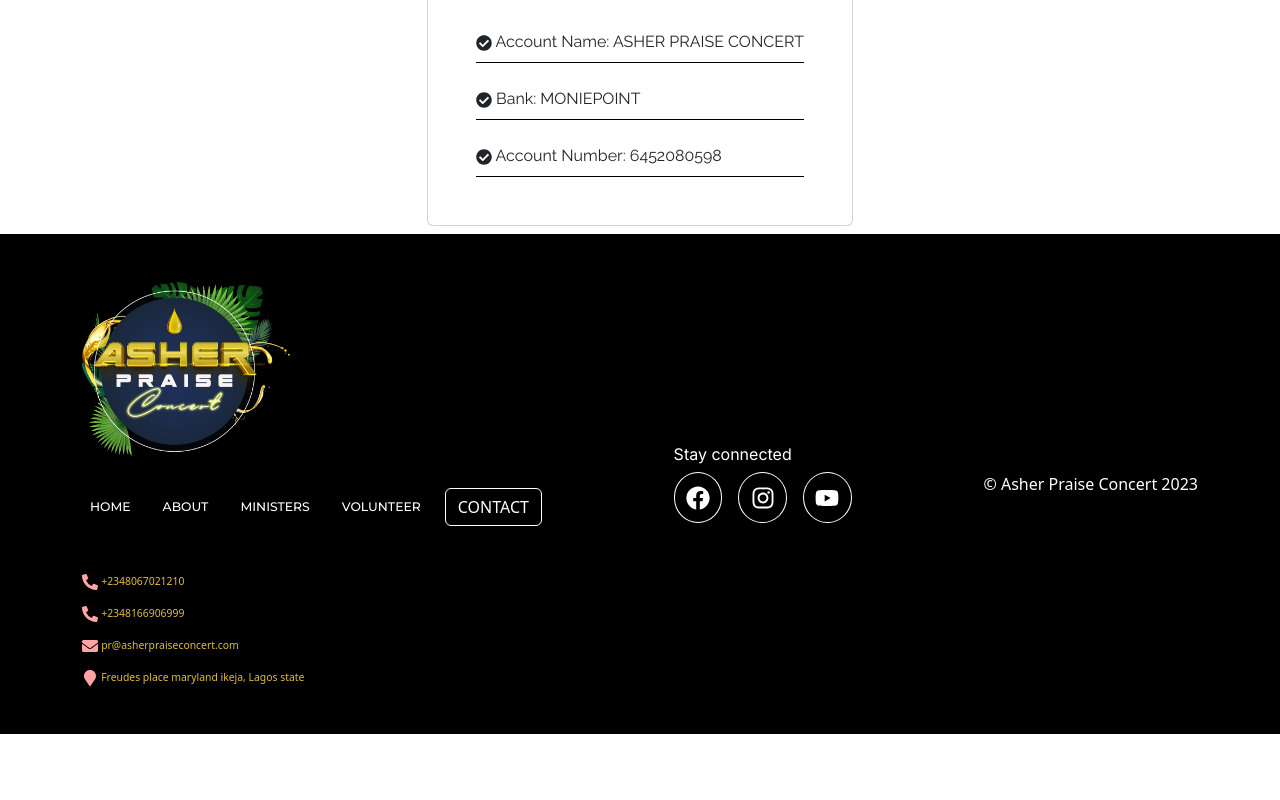
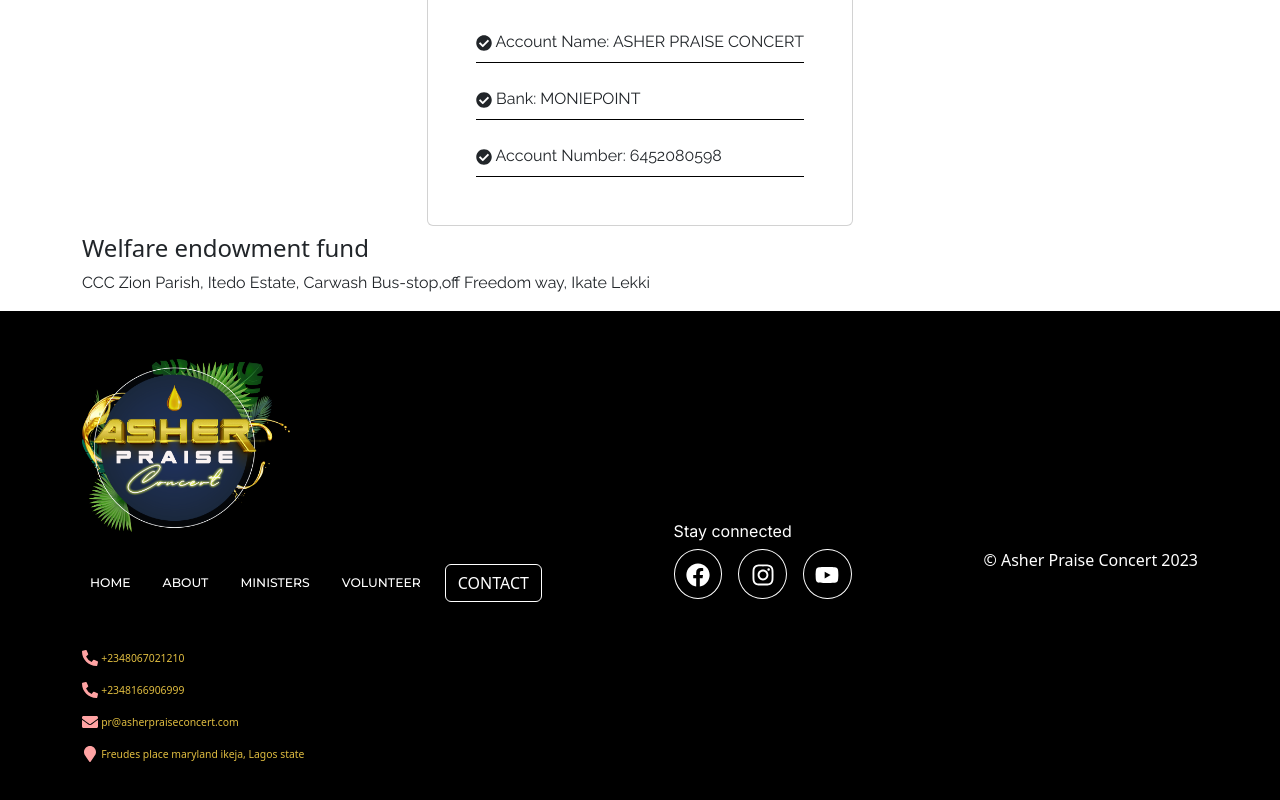
Before and after one commit to Harlloh/concert-landing-page, a React (Vite) app: page /give in a window 1280 px wide. Shown: the part 2247-3047 px from the top of the page. Before the commit the page ends 2981 px from the top, so only its background shows below. Built offline with nearby package versions, Linux system fonts and the light colour scheme.

Commit message:
endowement fund

```diff
--- a/src/components/give/Give.jsx
+++ b/src/components/give/Give.jsx
@@ -37,9 +37,9 @@
             this vice just after festive seasons remains a concern. Actually the
             very allure of the holiday contributes to this behavior when
             feelings of disappointment heighten. Failure of Xmas picture-perfect
-            to heal people is the enemy&apos;s doing. God&apos;s creation which is
-            originally good has been corrupted by the adversary. His motive for
-            doing this is to derail God&apos;s work and create feelings of
+            to heal people is the enemy&apos;s doing. God&apos;s creation which
+            is originally good has been corrupted by the adversary. His motive
+            for doing this is to derail God&apos;s work and create feelings of
             disappointment in the people whom God loves.
           </p>
           <Link to="/">
@@ -108,6 +108,11 @@
             );
           })}
         </section>
+        <h4>Welfare endowment fund</h4>
+        <p>
+          CCC Zion Parish, Itedo Estate, Carwash Bus-stop,off Freedom way,
+          Ikate Lekki
+        </p>
       </div>
     </>
   );
```
